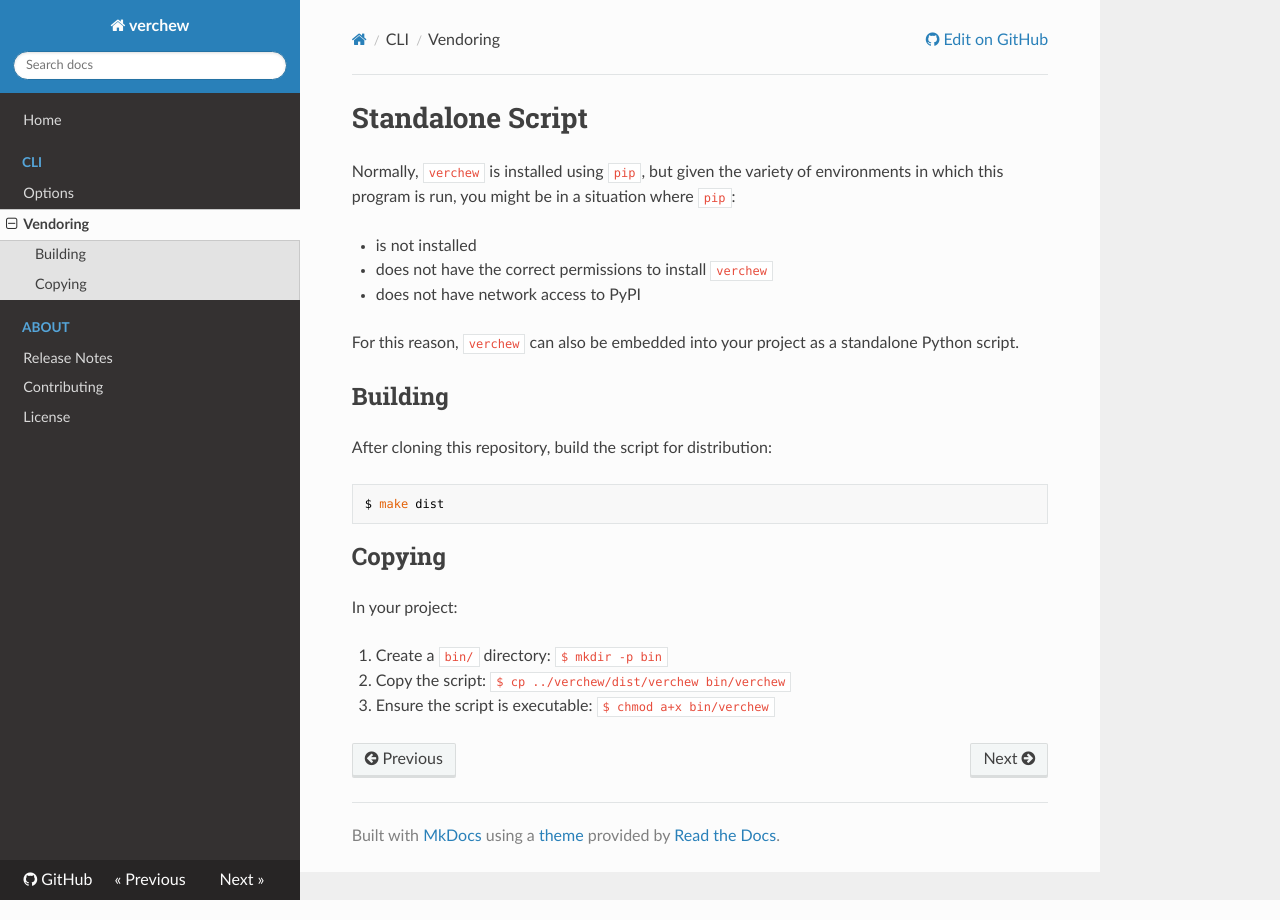
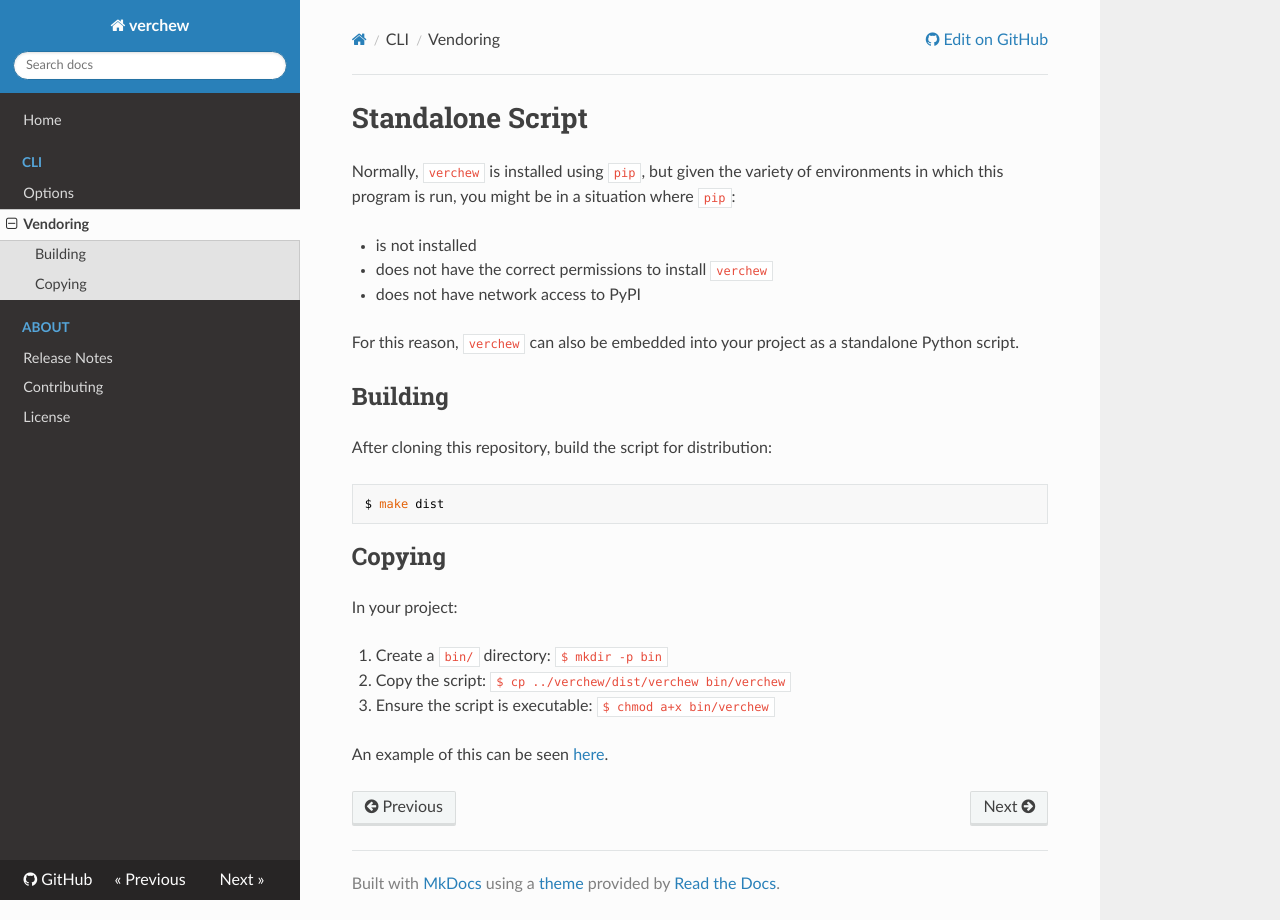
Before and after one commit to jacebrowning/verchew, an MkDocs documentation site: the page built from docs/cli/vendoring.md, in a window 1280 px wide. Built offline with MkDocs 1.6.1, drawn with Linux system fonts in a browser that asks for light colours; nearby versions of some CDN libraries; old or Windows-style settings are respelled for this version of MkDocs.

Commit message:
Add a link to an example of vendoring

```diff
--- a/docs/cli/vendoring.md
+++ b/docs/cli/vendoring.md
@@ -23,3 +23,5 @@ In your project:
 1. Create a `bin/` directory: `$ mkdir -p bin`
 2. Copy the script: `$ cp ../verchew/dist/verchew bin/verchew`
 3. Ensure the script is executable: `$ chmod a+x bin/verchew`
+
+An example of this can be seen [here](https://github.com/jacebrowning/template-python-demo).
```
